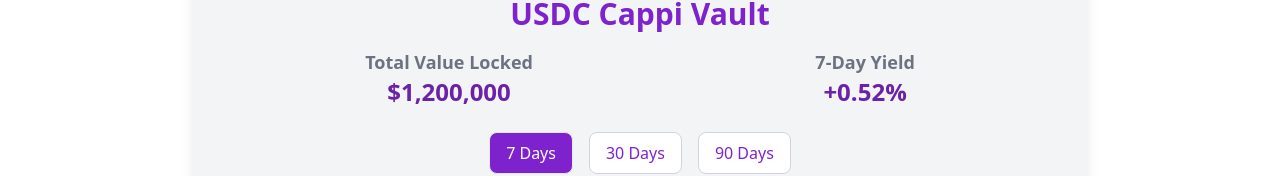
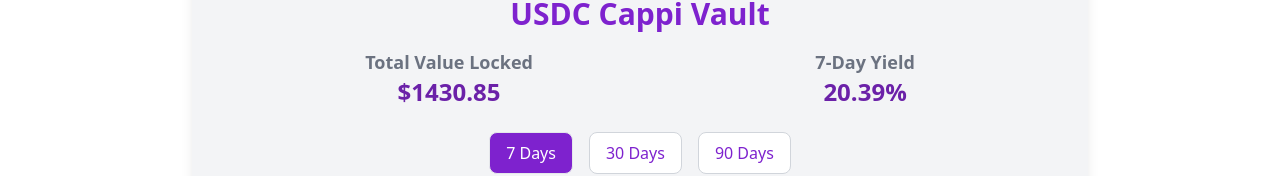
Before and after one commit to alexandrstrelkov/cappi-new, a React (Create React App) app: page /app in a window 1280 px wide. Shown: the part 156-332 px from the top of the page. Built offline with nearby package versions, Linux system fonts and the light colour scheme.

Commit message:
Update AppPage.jsx

```diff
--- a/src/pages/AppPage.jsx
+++ b/src/pages/AppPage.jsx
@@ -7,6 +7,12 @@
   const [selectedRange, setSelectedRange] = useState(7);
 
   const filteredData = data.slice(-selectedRange);
+
+  const latestTVL = data.length ? data[data.length - 1].tvl : 0;
+  const last7DaysData = data.slice(-7);
+  const yield7DaysAgo = last7DaysData.length > 0 ? last7DaysData[0].yield : 0;
+  const yieldNow = last7DaysData.length > 0 ? last7DaysData[last7DaysData.length - 1].yield : 0;
+  const sevenDayYield = yieldNow - yield7DaysAgo;
 
   const handleRangeChange = (range) => {
     setSelectedRange(range);
@@ -34,11 +40,11 @@
           <div className="flex flex-col sm:flex-row justify-around text-lg font-semibold mb-6">
             <div>
               <p className="text-gray-500">Total Value Locked</p>
-              <p className="text-purple-800 text-2xl">$1,200,000</p>
+              <p className="text-purple-800 text-2xl">${latestTVL.toFixed(2)}</p>
             </div>
             <div>
               <p className="text-gray-500">7-Day Yield</p>
-              <p className="text-purple-800 text-2xl">+0.52%</p>
+              <p className="text-purple-800 text-2xl">{sevenDayYield.toFixed(2)}%</p>
             </div>
           </div>
 
```
